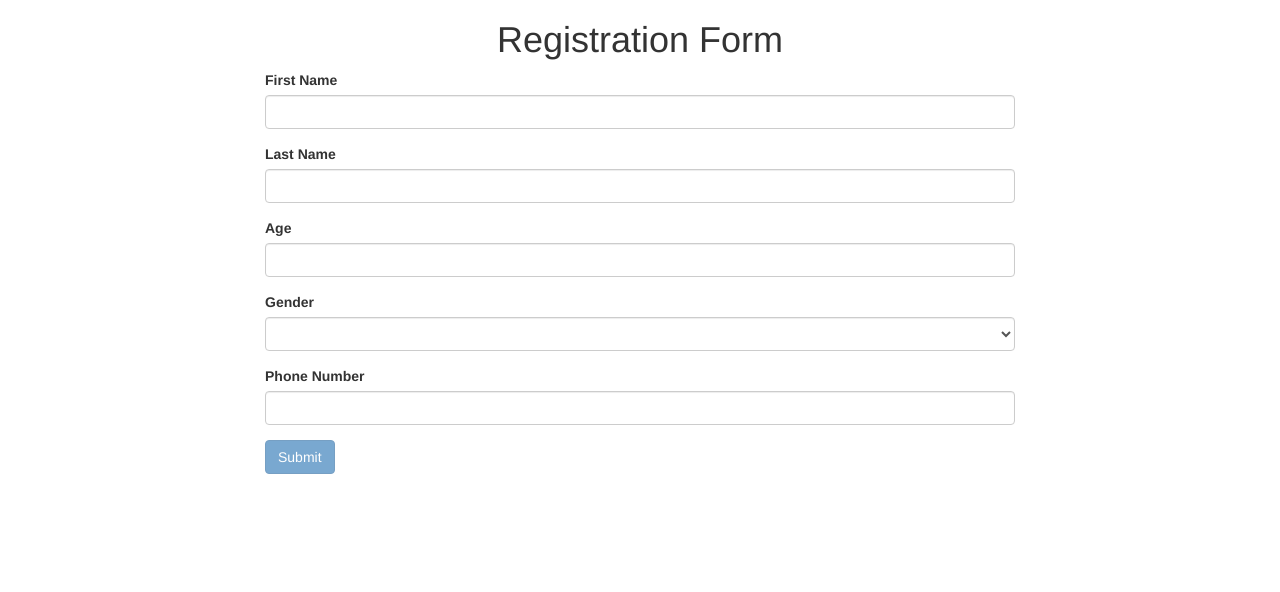
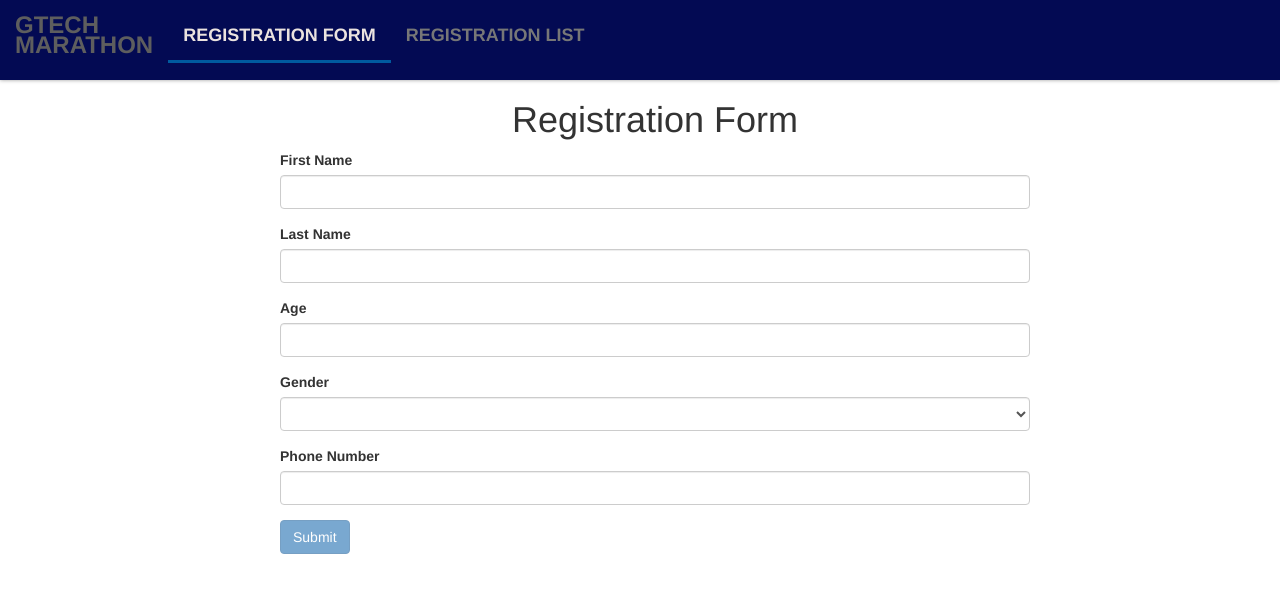
Before and after one commit to aryats300/RegistrationForm, an Angular app: page /registration-form in a window 1280 px wide. Shown: the top 592 px of the page. Built offline with nearby package versions, Linux system fonts and the light colour scheme.

Commit message:
create the navbar in the header component and using routing navigate the page

```diff
--- /dev/null
+++ b/src/app/app-routing.module.ts
@@ -0,0 +1,17 @@
+import { NgModule } from '@angular/core';
+import { RouterModule, Routes } from '@angular/router';
+import { RegistrationFormComponent } from './registration-form/registration-form.component';
+import { RegistrationListComponent } from './registration-list/registration-list.component';
+// import { ActivatedRoute } from '@angular/router';
+const approutes: Routes = [
+  { path: '', redirectTo: '/registration-form', pathMatch: 'full' },
+  { path: 'registration-form', component: RegistrationFormComponent },
+  { path: 'registration-list', component: RegistrationListComponent },
+];
+
+@NgModule({
+  imports: [RouterModule.forRoot(approutes)],
+  exports: [RouterModule],
+  // providers: [ActivatedRoute],
+})
+export class AppRoutingModule {}
--- a/src/app/app.component.html
+++ b/src/app/app.component.html
@@ -1 +1,10 @@
-<app-registration-form></app-registration-form>
+<app-header></app-header>
+<div class="container">
+    <div class="row">
+      <div class="col-md-12">
+        <router-outlet></router-outlet>
+      </div>
+    </div>
+  </div>
+
+<!-- <app-registration-form></app-registration-form> -->
--- /dev/null
+++ b/src/app/header/header.component.css
@@ -0,0 +1,46 @@
+/* Style for the navigation bar */
+.navbar {
+    background-color: #030a53;
+    border-radius: 0;
+    border: none;
+    margin-bottom: 0;
+    -webkit-box-shadow: 0 0 4px rgba(0, 0, 0, 0.4);
+            box-shadow: 0 0 4px rgba(0, 0, 0, 0.4);
+    width: 100%;
+    height: 80px;
+}
+
+  /* Style for the navigation brand */
+  .navbar-brand {
+    color:aliceblue;
+    font-size: 24px;
+    font-weight: bold;
+    text-transform: uppercase;
+  }
+
+  /* Style for the navigation links */
+  .navbar-nav > li > a {
+    color: #777777;
+    font-size: 18px;
+    font-weight: bold;
+    text-transform: uppercase;
+    transition: all 0.2s ease-in-out;
+  }
+
+  /* Style for the active navigation link */
+  .navbar-nav > li.active > a,
+  .navbar-nav > li.active > a:hover,
+  .navbar-nav > li.active > a:focus {
+    background-color: transparent;
+    color: #ebe3df;
+    border-bottom: 3px solid #005a9e;
+  }
+
+  /* Style for the hover effect on navigation links */
+  .navbar-nav > li > a:hover {
+    color: #005a9e;
+  }
+
+  .collapse {
+    margin-top: 10px;
+  }
--- /dev/null
+++ b/src/app/header/header.component.html
@@ -0,0 +1,19 @@
+<nav class="navbar navbar-default">
+    <div class="container-fluid">
+        <div class="navbar-header">
+            <a href="" class="navbar-brand">GTech<br>Marathon</a>
+        </div>
+        <div class="collapse navbar-collapse">
+            <ul class="nav navbar-nav">
+              <li class="nav-item" routerLinkActive="active">
+                <a class="nav-link" routerLink="/registration-form"
+                  >Registration Form</a>
+              </li>
+              <li class="nav-item" routerLinkActive="active">
+                <a class="nav-link" routerLink="/registration-list">Registration List</a>
+              </li>
+            </ul>
+
+        </div>
+    </div>
+</nav>
--- a/src/app/registration-link/registration-link.component.html
+++ /dev/null
@@ -1 +0,0 @@
-<p>registration-link works!</p>
--- /dev/null
+++ b/src/app/registration-list/registration-list.component.html
@@ -0,0 +1 @@
+<p>registration-list works!</p>
```
Also changed, not shown: src/app/app.module.ts (+9 -6 lines), src/app/header/header.component.ts (added, +10 -0 lines), src/app/registration-link/registration-link.component.ts (deleted, +0 -10 lines), src/app/registration-list/registration-list.component.ts (added, +10 -0 lines), src/app/registration-list/registration-list.component.css (added).
